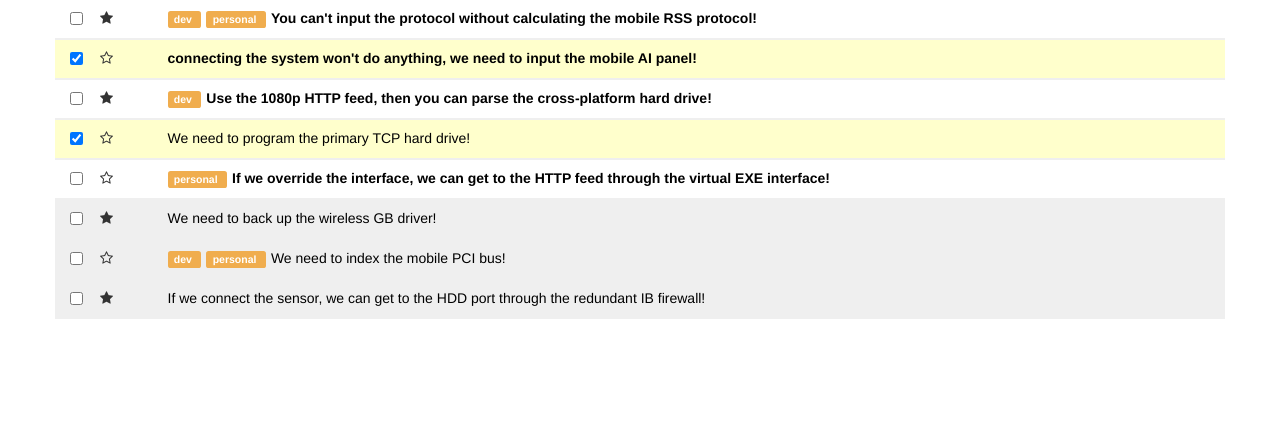
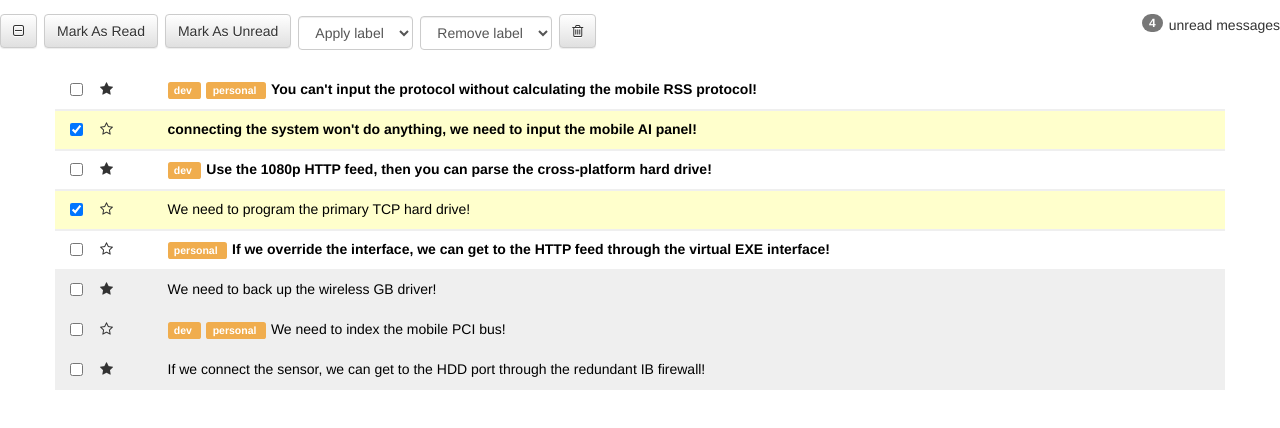
Before and after one commit to compozeddev/react-inbox, a React (Create React App) app: page / in a window 1280 px wide. Shown: the top 428 px of the page. Built offline with nearby package versions, Linux system fonts and the light colour scheme.

Commit message:
Bulk Select / Deselect
Users should be able to select and deselect messages.

```diff
--- a/src/App.js
+++ b/src/App.js
@@ -1,5 +1,6 @@
 import React, {Component} from 'react';
 import Messages from './components/Messages';
+import Toolbar from './components/Toolbar';
 import './App.css';
 
 const seedData = [
@@ -84,6 +85,7 @@ class App extends Component {
     render() {
         return (
             <div>
+                <Toolbar messages={this.state.messages} bulkMessageChangeCallback={this.bulkMessageChangeCallback}/>
                 <Messages messages={this.state.messages} messageChangedCallback={this.messageChangedCallback}/>
             </div>
         )
@@ -99,6 +101,10 @@ class App extends Component {
             }
         );
         this.setState({messages: updatedMessages});
+    };
+
+    bulkMessageChangeCallback = (updatedMessages) => {
+        this.setState({messages: updatedMessages});
     }
 }
 export default App;
--- a/src/components/Toolbar.js
+++ b/src/components/Toolbar.js
@@ -1,25 +1,18 @@
 import React, {Component} from 'react';
 
-class Toolbar extends React.Component {
-
-    constructor(props) {
-        super(props);
-        this.state = {
-            messages: this.props.messages
-        }
-    }
-
+class Toolbar extends Component {
+    //receives messages and bulkMessageChangeCallback in props
     render() {
         return (
             <div className="row toolbar">
                 <div className="col-md-12">
                     <p className="pull-right">
-                        <span className="badge badge">2</span>
+                        <span className="badge badge">{this.countUnreadMessages()}</span>
                         unread messages
                     </p>
 
-                    <button className="btn btn-default">
-                        <i className="fa fa-check-square-o"></i>
+                    <button className="btn btn-default" onClick={this.selectAllClicked}>
+                        <i className={this.classNameForSelectAll()}></i>
                     </button>
 
                     <button className="btn btn-default">
@@ -51,5 +44,58 @@ class Toolbar extends React.Component {
             </div>
         )
     }
+
+    countUnreadMessages = () => {
+        return this.props.messages.filter(aMessage => aMessage.read === false).length;
+    };
+
+    selectAllClicked = () => {
+        if (this.allMessagesAlreadySelected()) {
+            this.unSelectAllMessages();
+        } else {
+            this.selectAllMessages();
+        }
+    };
+
+    classNameForSelectAll = () => {
+        if (this.allMessagesAlreadySelected()) {
+            return "fa fa-check-square-o";
+        }
+
+        if (this.someMessagesAlreadySelected()) {
+            return "fa fa-minus-square-o";
+        } else {
+            return "fa fa-square-o";
+        }
+    };
+    allMessagesAlreadySelected = () => {
+        return this.props.messages.length === this.props.messages.filter(aMessage => aMessage.selected === true).length
+    };
+
+    someMessagesAlreadySelected = () => {
+        return this.props.messages.filter(aMessage => aMessage.selected === true).length > 0;
+    };
+
+    unSelectAllMessages = () => {
+        const updatedMessages = this.props.messages.map((aMessage) => {
+            const updatedMessage = {
+                ...aMessage,
+                selected: false
+            };
+            return updatedMessage
+        });
+        this.props.bulkMessageChangeCallback(updatedMessages);
+    };
+
+    selectAllMessages = () => {
+        const updatedMessages = this.props.messages.map((aMessage) => {
+            const updatedMessage = {
+                ...aMessage,
+                selected: true
+            };
+            return updatedMessage
+        });
+        this.props.bulkMessageChangeCallback(updatedMessages);
+    };
 }
 export default Toolbar;
```
Also changed, not shown: src/components/Message.js (+10 -7 lines).
